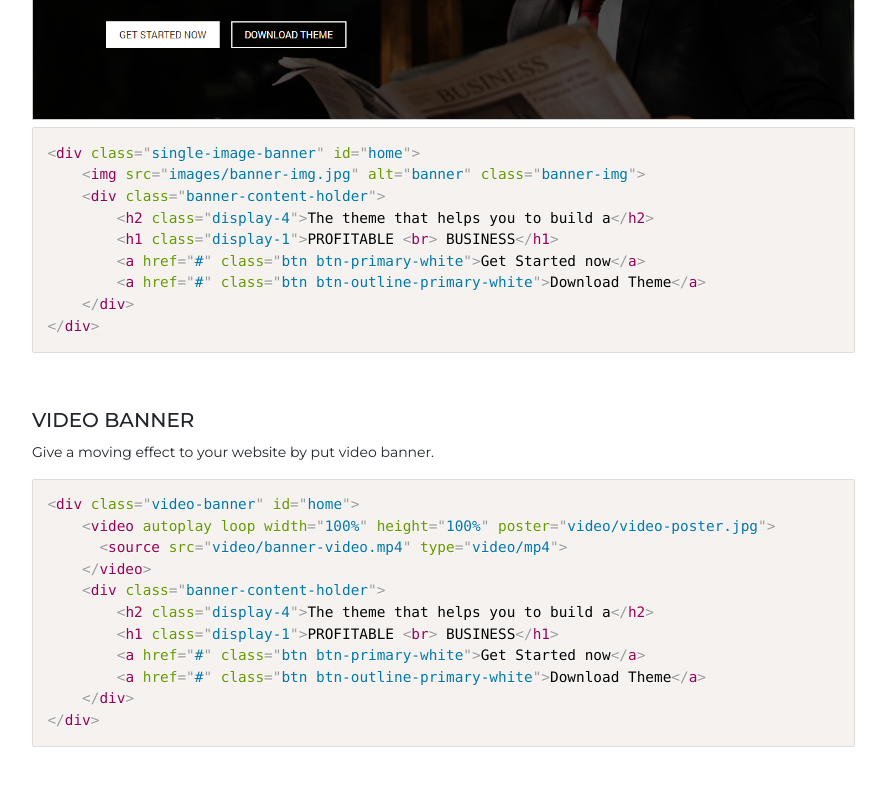
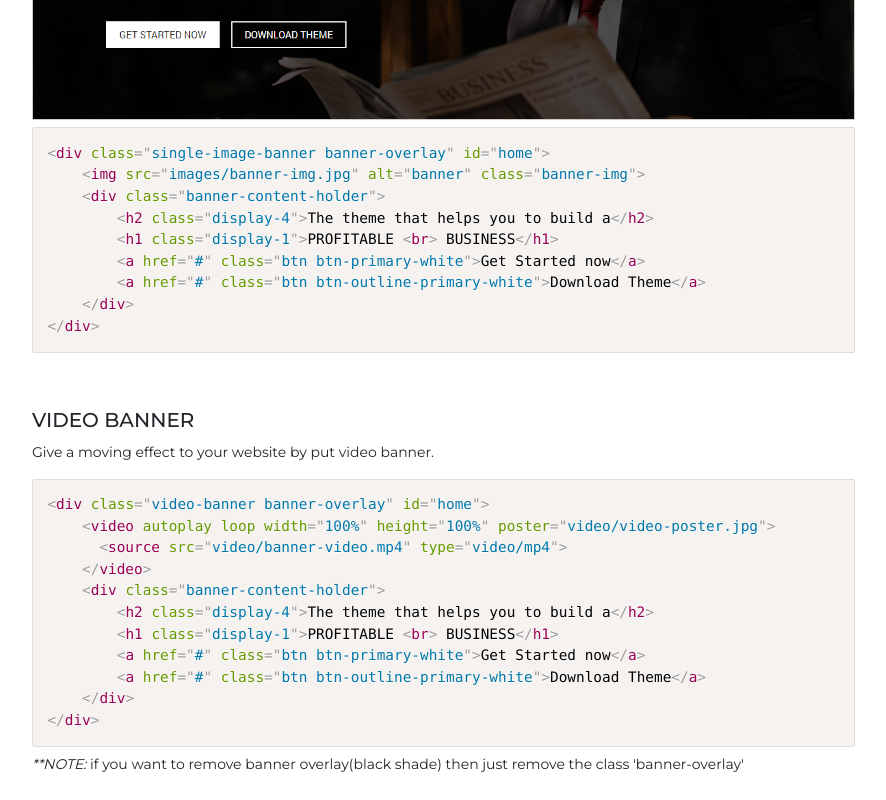
Before and after one commit to themeplify/themeplifly-documentation, a website: page app/index.html in a window 1280 px wide. Shown: the part 5861-6661 px from the top of the page, without its empty margins (303-1189 px from the left). Before the commit the page ends 6633 px from the top, so only its background shows below. Drawn offline with Linux system fonts and the light colour scheme.

Commit message:
recenet update

```diff
--- a/app/index.html
+++ b/app/index.html
@@ -427,7 +427,7 @@
                                      <div class="code-box-copy">
                                          <button class="code-box-copy__btn" data-clipboard-target="#bannerimage" title="Copy"></button>
 <pre>
-<code class="language-html" id="bannerimage">&#x3C;div class=&#x22;single-image-banner&#x22; id=&#x22;home&#x22;&#x3E;
+<code class="language-html" id="bannerimage">&#x3C;div class=&#x22;single-image-banner banner-overlay&#x22; id=&#x22;home&#x22;&#x3E;
     &#x3C;img src=&#x22;images/banner-img.jpg&#x22; alt=&#x22;banner&#x22; class=&#x22;banner-img&#x22;&#x3E;
     &#x3C;div class=&#x22;banner-content-holder&#x22;&#x3E;
         &#x3C;h2 class=&#x22;display-4&#x22;&#x3E;The theme that helps you to build a&#x3C;/h2&#x3E;
@@ -446,9 +446,9 @@
                                      <h2>Video Banner</h2>
                                      <p>Give a moving effect to your website by put video banner.</p>
                                      <div class="code-box-copy">
-                                         <button class="code-box-copy__btn" data-clipboard-target="#bannerimage" title="Copy"></button>
+                                         <button class="code-box-copy__btn" data-clipboard-target="#videobanner" title="Copy"></button>
 <pre>
-<code class="language-html" id="bannerimage">&#x3C;div class=&#x22;video-banner&#x22; id=&#x22;home&#x22;&#x3E;
+<code class="language-html" id="videobanner">&#x3C;div class=&#x22;video-banner banner-overlay&#x22; id=&#x22;home&#x22;&#x3E;
     &#x3C;video autoplay loop width=&#x22;100%&#x22; height=&#x22;100%&#x22; poster=&#x22;video/video-poster.jpg&#x22;&#x3E;
       &#x3C;source src=&#x22;video/banner-video.mp4&#x22; type=&#x22;video/mp4&#x22;&#x3E;
     &#x3C;/video&#x3E;
@@ -461,6 +461,7 @@
 &#x3C;/div&#x3E;</code>
 </pre>
                                      </div>
+                                     <p><i>**NOTE: </i> if you want to remove banner overlay(black shade) then just remove the class 'banner-overlay'</p>
                                  </div>
                                  <!-- video-banner End -->
                              </section>
```
